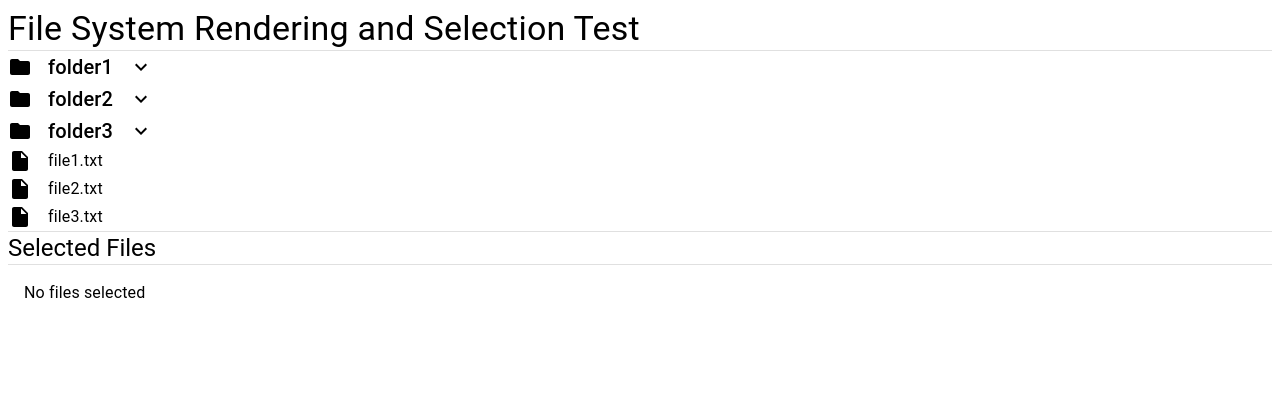
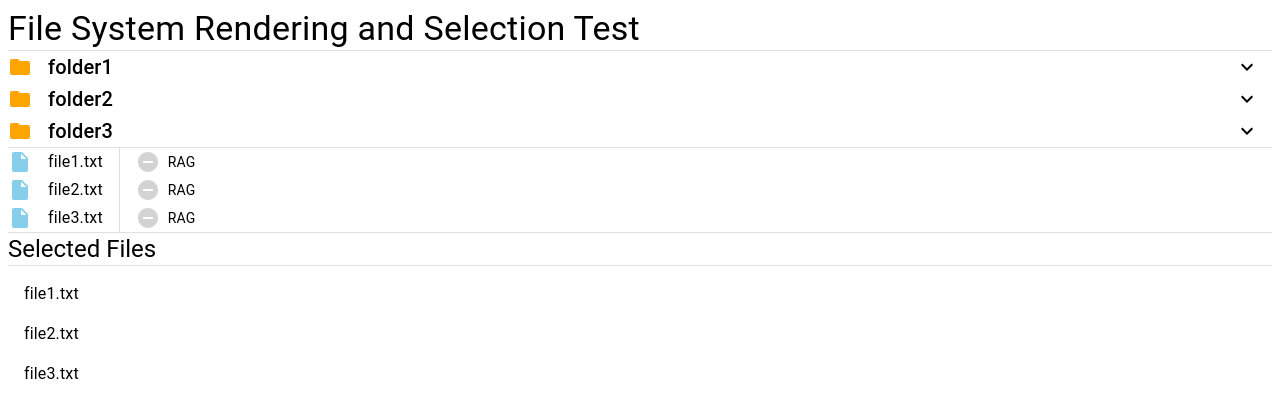
Before and after one commit to JasonKrentsel/React-FilaMental, a React (Vite) app in the folder FilaMental/: page / in a window 1280 px wide. Shown: the top 418 px of the page. Built offline with nearby package versions, Linux system fonts and the light colour scheme.

Commit message:
Completed UI for selecting files for RAG

```diff
--- a/FilaMental/src/App.tsx
+++ b/FilaMental/src/App.tsx
@@ -1,16 +1,16 @@
 import { Divider, List, ListItem, Typography } from "@mui/material";
 import FileSelect from "./components/file-system/FileSelect";
 import useFiles, { File } from "./hooks/useFiles";
-import { useState } from "react";
+import { useEffect, useState } from "react";
 
 function App() {
 	// Handle getting the files from the server
 	const { fileSystem } = useFiles();
 	const [selectedFiles, setSelectedFiles] = useState<File[]>([]);
 
-	const handleFileSelect = (file: File) => {
-		setSelectedFiles([...selectedFiles, file]);
-	};
+	useEffect(() => {
+		setSelectedFiles(fileSystem.files);
+	}, [fileSystem]);
 
 	return (
 		<>
--- a/FilaMental/src/components/file-system/FileEntry.tsx
+++ b/FilaMental/src/components/file-system/FileEntry.tsx
@@ -1,22 +1,30 @@
-import "./file-system.css";
-import { Stack, Typography } from "@mui/material";
+import { Divider, Stack, Typography } from "@mui/material";
 import { File } from "../../hooks/useFiles";
 import InsertDriveFileIcon from "@mui/icons-material/InsertDriveFile";
+import RAGSettings from "./RAGSettings";
+import { useState } from "react";
+import "./FileSystem.css";
 
 interface FileProps {
 	file: File;
 }
 
 const FileEntry = ({ file }: FileProps) => {
+	const [isHovered, setIsHovered] = useState(false);
+
 	return (
 		<>
 			<Stack
 				direction='row'
 				spacing={2}
 				alignItems='center'
-				className='hoverable-select'>
-				<InsertDriveFileIcon />
+				bgcolor={isHovered ? "lightblue" : "background.transparent"}
+				onMouseEnter={() => setIsHovered(true)}
+				onMouseLeave={() => setIsHovered(false)}>
+				<InsertDriveFileIcon className='file-color' />
 				<Typography variant='subtitle1'>{file.name}</Typography>
+				<Divider orientation='vertical' flexItem />
+				<RAGSettings verbose={isHovered} />
 			</Stack>
 		</>
 	);
--- a/FilaMental/src/components/file-system/FileSelect.tsx
+++ b/FilaMental/src/components/file-system/FileSelect.tsx
@@ -1,6 +1,7 @@
 import { FileSystem } from "../../hooks/useFiles";
 import Folder from "./FolderEntry";
 import File from "./FileEntry";
+import { Divider } from "@mui/material";
 
 interface FileSelectProps {
 	fileSystem: FileSystem;
@@ -14,6 +15,7 @@ const renderFileSystem = (fileSystem: FileSystem) => {
 					{renderFileSystem(directory)}
 				</Folder>
 			))}
+			<Divider />
 			{fileSystem.files.map((file) => (
 				<File key={file.name} file={file} />
 			))}
--- /dev/null
+++ b/FilaMental/src/components/file-system/FileSystem.css
@@ -0,0 +1,7 @@
+.folder-color {
+	color: orange;
+}
+
+.file-color {
+	color: skyblue;
+}
--- a/FilaMental/src/components/file-system/FolderEntry.tsx
+++ b/FilaMental/src/components/file-system/FolderEntry.tsx
@@ -1,9 +1,10 @@
-import { Stack, Typography, Collapse, Box } from "@mui/material";
+import { Stack, Typography, Collapse, Box, Divider } from "@mui/material";
 import { ReactNode, useState } from "react";
 import { FileSystem } from "../../hooks/useFiles";
 import FolderIcon from "@mui/icons-material/Folder";
 import ExpandMoreIcon from "@mui/icons-material/ExpandMore";
 import { styled } from "@mui/system";
+import "./FileSystem.css";
 
 interface FolderEntryProps {
 	folder: FileSystem;
@@ -30,11 +31,17 @@ const FolderEntry = ({ folder, children }: FolderEntryProps) => {
 				onMouseEnter={() => setIsHovered(true)}
 				onMouseLeave={() => setIsHovered(false)}
 				onClick={() => setIsOpen(!isOpen)}>
-				<FolderIcon />
+				<FolderIcon className='folder-color' />
 				<Typography variant='h6'>{folder.name}</Typography>
-				<ExpandIcon isOpen={isOpen}>
-					<ExpandMoreIcon />
-				</ExpandIcon>
+				<Stack
+					direction='row'
+					justifyContent='flex-end'
+					flexGrow={1}
+					paddingRight='1%'>
+					<ExpandIcon isOpen={isOpen}>
+						<ExpandMoreIcon />
+					</ExpandIcon>
+				</Stack>
 			</Stack>
 
 			<Collapse in={isOpen}>
@@ -42,6 +49,7 @@ const FolderEntry = ({ folder, children }: FolderEntryProps) => {
 					style={{
 						paddingLeft: "5%",
 					}}>
+					<Divider />
 					{folder.files.length === 0 &&
 					folder.directories.length === 0 ? (
 						<Typography variant='body2'>
--- /dev/null
+++ b/FilaMental/src/components/file-system/RAGSettings.tsx
@@ -0,0 +1,86 @@
+import { Box, Checkbox, Divider, Stack, Typography } from "@mui/material";
+import { useState } from "react";
+import CheckCircleIcon from "@mui/icons-material/CheckCircle";
+import RemoveCircleIcon from "@mui/icons-material/RemoveCircle";
+import "./RagSettings.css";
+
+interface RAGSettingsProps {
+	verbose: boolean;
+}
+
+const RAGSettings = ({ verbose }: RAGSettingsProps) => {
+	const [enableRAG, setEnableRAG] = useState(false);
+	const [enableVectorStore, setEnableVectorStore] = useState(false);
+	const [chunkCount, setChunkCount] = useState(2);
+
+	const disableRag = () => {
+		setEnableRAG(false);
+		setEnableVectorStore(false);
+	};
+
+	return (
+		<>
+			{verbose ? (
+				<Stack direction='row' alignItems='center'>
+					<Typography variant='body1'>enable RAG</Typography>
+					<Checkbox
+						checked={enableRAG}
+						onChange={(e) => {
+							setEnableRAG(e.target.checked);
+							if (!e.target.checked) {
+								disableRag();
+							}
+						}}
+					/>
+					<Typography variant='body1'>enable Vector Store</Typography>
+					<Checkbox
+						checked={enableVectorStore}
+						onChange={(e) => setEnableVectorStore(e.target.checked)}
+						disabled={!enableRAG}
+					/>
+					<Typography variant='body1'>Chunks</Typography>
+					<Box padding={1} width={10}>
+						<input
+							type='number'
+							min='2'
+							value={chunkCount}
+							onChange={(e) =>
+								setChunkCount(Number(e.target.value))
+							}
+						/>
+					</Box>
+				</Stack>
+			) : (
+				<Stack direction='row' alignItems='center' spacing={1}>
+					{enableRAG ? (
+						<CheckCircleIcon className='green-icon' />
+					) : (
+						<RemoveCircleIcon className='grey-icon' />
+					)}
+					<Typography variant='body2'>RAG</Typography>
+					{enableRAG && (
+						<>
+							<Divider orientation='vertical' flexItem />
+							{enableVectorStore ? (
+								<CheckCircleIcon className='green-icon' />
+							) : (
+								<RemoveCircleIcon className='grey-icon' />
+							)}
+							<Typography variant='body2'>VS</Typography>
+						</>
+					)}
+					{enableVectorStore && (
+						<>
+							<Divider orientation='vertical' flexItem />
+							<Typography variant='body2'>
+								{chunkCount} Chunks
+							</Typography>
+						</>
+					)}
+				</Stack>
+			)}
+		</>
+	);
+};
+
+export default RAGSettings;
--- /dev/null
+++ b/FilaMental/src/components/file-system/RagSettings.css
@@ -0,0 +1,7 @@
+.green-icon {
+	color: green;
+}
+
+.grey-icon {
+	color: lightgray;
+}
--- a/FilaMental/src/components/file-system/file-system.css
+++ /dev/null
@@ -1,3 +0,0 @@
-.hoverable-select:hover {
-	background-color: lightblue;
-}
```
